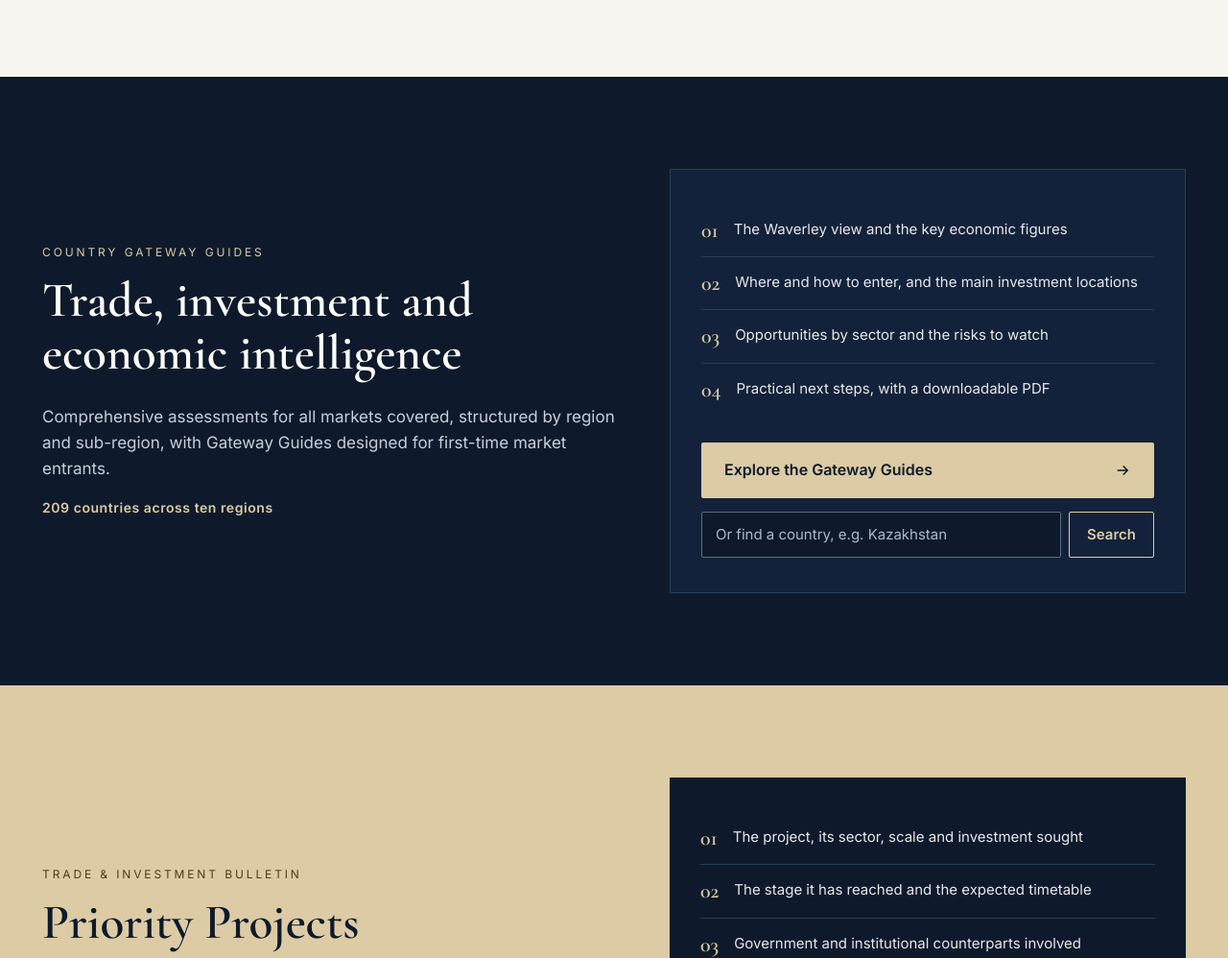
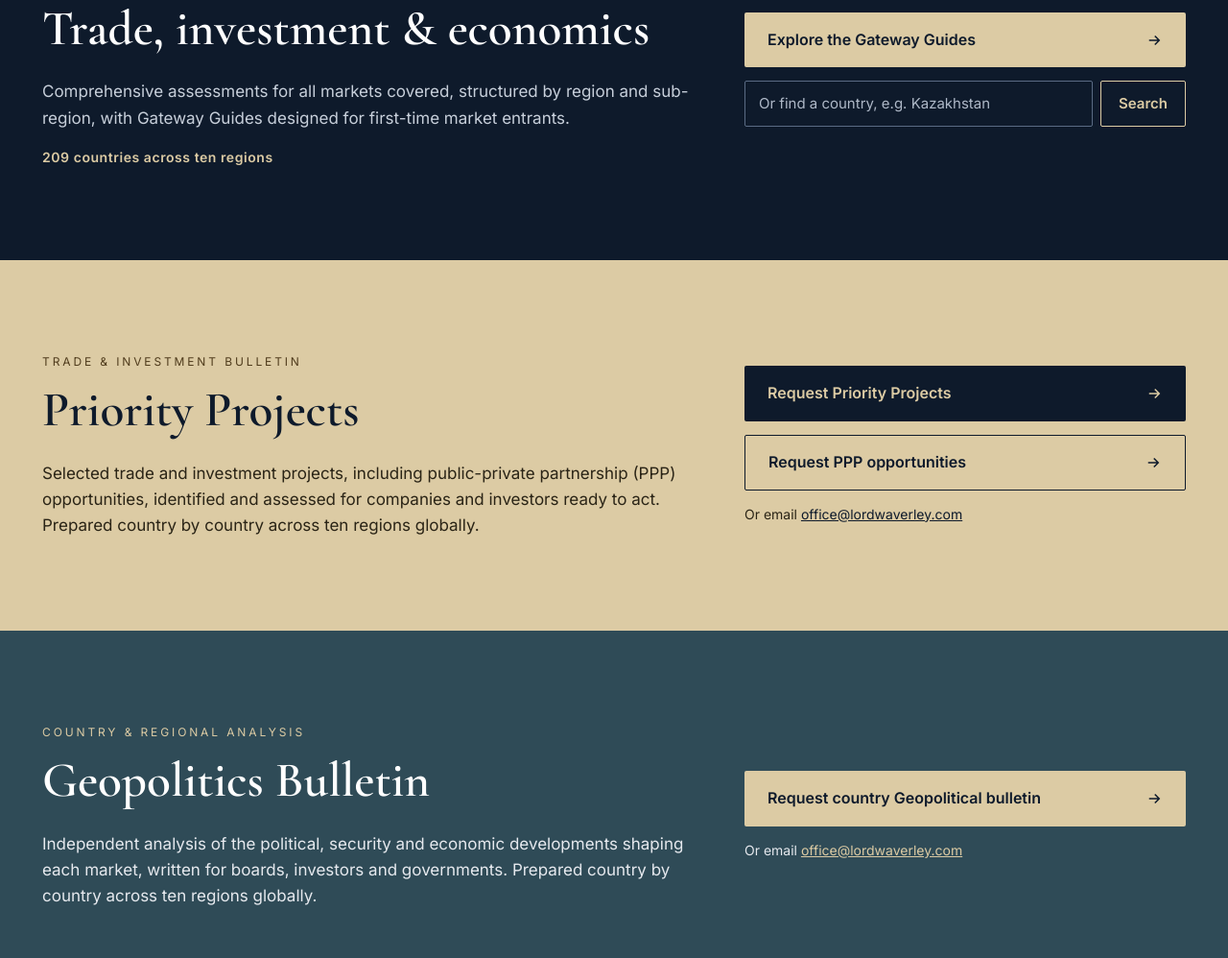
Before and after one commit to limpojm/lw, a plain HTML site: page index.html in a window 1280 px wide. Shown: the part 1802-2800 px from the top of the page at 96% size. Drawn offline with nearby package versions, Linux system fonts and the light colour scheme.

Commit message:
Apply supplied November 16 homepage update

```diff
--- a/index.html
+++ b/index.html
@@ -45,18 +45,15 @@ button:focus-visible,a:focus-visible,input:focus-visible{outline:2px solid #DCCB
   <section id="top" style="background: #0E1A2B; color: #FFFFFF; border-top: 1px solid #22314A">
     <div style="max-width: 1240px; margin: 0 auto; padding: 88px 24px 104px; display: flex; flex-wrap: wrap; gap: 56px; align-items: flex-start">
       <div style="flex: 999 1 560px; min-width: 0">
-        <p style="margin: 0 0 28px; font-size: 12px; letter-spacing: 0.28em; text-transform: uppercase; color: #FFFFFF">Growth · Trade · Investment · Innovation · Sustainability</p>
         <h1 style="margin: 0; font-family: 'Cormorant Garamond', Georgia, serif; font-weight: 600; font-size: clamp(44px, 6vw, 84px); line-height: 1.02; letter-spacing: -0.01em; color: #DCCBA4">Trusted bridge to 209 international markets</h1>
         <p style="margin: 28px 0 0; max-width: 560px; font-size: 19px; color: #C7CFDA">Creating business pathways and unlocking opportunities through strategic partnerships</p>
         <div style="display: flex; flex-wrap: wrap; gap: 14px; margin-top: 40px">
           <a href="country-insights.html" style="background: #DCCBA4; color: #0E1A2B; text-decoration: none; font-weight: 600; padding: 15px 26px; border-radius: 2px; display: flex; align-items: center; gap: 10px">Explore Gateway Guides
             <svg aria-hidden="true" width="16" height="16" viewBox="0 0 24 24" fill="none" stroke="currentColor" stroke-width="2"><path d="M5 12h14M13 6l6 6-6 6"></path></svg>
           </a>
-          <a href="#contact" style="border: 1px solid #5A6B84; color: #FFFFFF; text-decoration: none; font-weight: 500; padding: 15px 26px; border-radius: 2px">Connect with Lord Waverley</a>
-        </div>
-        <div style="display: flex; flex-wrap: wrap; gap: 14px; margin-top: 14px">
           <a href="#priority-projects" style="border: 1px solid #DCCBA4; color: #DCCBA4; text-decoration: none; font-weight: 500; padding: 15px 26px; border-radius: 2px">Request Priority Projects</a>
           <a href="#geopolitics" style="border: 1px solid #DCCBA4; color: #DCCBA4; text-decoration: none; font-weight: 500; padding: 15px 26px; border-radius: 2px">Request Geopolitical bulletin</a>
+          <a href="#advisory" style="border: 1px solid #DCCBA4; color: #DCCBA4; text-decoration: none; font-weight: 500; padding: 15px 26px; border-radius: 2px">Request Advisory Services</a>
         </div>
       </div>
       <div style="flex: 1 1 440px; min-width: 0; border: 1px solid #2C3D58; padding: 28px 30px; background: #13223A">
@@ -74,14 +71,6 @@ button:focus-visible,a:focus-visible,input:focus-visible{outline:2px solid #DCCB
           <li style="display: flex; gap: 18px; padding: 12px 0; border-bottom: 1px solid #5C8F8A; font-family: 'Cormorant Garamond', Georgia, serif; font-size: 21px"><a class="hero-region" href="country-insights.html?region=Caribbean#countries" style="display: flex; gap: 18px; width: 100%; color: inherit; text-decoration: none"><span style="font-family: Inter, sans-serif; font-size: 12px; min-width: 18px; color: #8C9AB0; padding-top: 7px; color: #5C8F8A">10</span>Caribbean</a></li>
         </ol>
       </div>
-    </div>
-  </section>
-
-  <section aria-label="At a glance" style="background: #DCCBA4">
-    <div style="max-width: 1240px; margin: 0 auto; padding: 40px 24px; display: grid; grid-template-columns: repeat(auto-fit, minmax(200px, 1fr)); gap: 24px">
-      <div style="display: flex; flex-direction: column"><span style="font-family: 'Cormorant Garamond', Georgia, serif; font-size: 48px; font-weight: 600; line-height: 1; color: #0E1A2B">10</span><span style="font-size: 14px; font-weight: 500; color: #2A2416; margin-top: 8px">Regions of focus</span></div>
-      <div style="display: flex; flex-direction: column"><span style="font-family: 'Cormorant Garamond', Georgia, serif; font-size: 48px; font-weight: 600; line-height: 1; color: #0E1A2B">209</span><span style="font-size: 14px; font-weight: 500; color: #2A2416; margin-top: 8px">Country profiles</span></div>
-      <div style="display: flex; flex-direction: column"><span style="font-family: 'Cormorant Garamond', Georgia, serif; font-size: 48px; font-weight: 600; line-height: 1; color: #0E1A2B">8</span><span style="font-size: 14px; font-weight: 500; color: #2A2416; margin-top: 8px">Advisory disciplines</span></div>
     </div>
   </section>
 
@@ -111,21 +100,15 @@ button:focus-visible,a:focus-visible,input:focus-visible{outline:2px solid #DCCB
     <div style="max-width: 1240px; margin: 0 auto; padding: 96px 24px; display: flex; flex-wrap: wrap; gap: 56px; align-items: center">
       <div style="flex: 1 1 480px; min-width: 0">
         <p style="margin: 0 0 14px; font-size: 12px; letter-spacing: 0.24em; text-transform: uppercase; color: #DCCBA4">Country Gateway Guides</p>
-        <h2 style="margin: 0; font-family: 'Cormorant Garamond', Georgia, serif; font-weight: 600; font-size: clamp(36px, 4vw, 52px); line-height: 1.08; color: #FFFFFF">Trade, investment and economic intelligence</h2>
+        <h2 style="margin: 0; font-family: 'Cormorant Garamond', Georgia, serif; font-weight: 600; font-size: clamp(36px, 4vw, 52px); line-height: 1.08; color: #FFFFFF">Trade, investment &amp; economics</h2>
         <p style="margin: 24px 0 0; font-size: 17px; color: #C7CFDA">Comprehensive assessments for all markets covered, structured by region and sub-region, with Gateway Guides designed for first-time market entrants.</p>
         <p style="margin: 16px 0 0; font-size: 14px; font-weight: 600; letter-spacing: 0.04em; color: #DCCBA4">209 countries across ten regions</p>
       </div>
-      <div style="flex: 1 1 420px; min-width: 0; background: #13223A; border: 1px solid #2C3D58; color: #FFFFFF; padding: 36px 32px; display: flex; flex-direction: column; gap: 28px">
-        <ul style="list-style: none; margin: 0; padding: 0; display: flex; flex-direction: column">
-          <li style="display: flex; gap: 16px; padding: 14px 0; border-bottom: 1px solid #2C3D58"><span style="font-family: 'Cormorant Garamond', Georgia, serif; font-size: 22px; font-weight: 600; color: #DCCBA4; line-height: 1.2">01</span><span style="font-size: 15px; color: #E6E9EE">The Waverley view and the key economic figures</span></li>
-          <li style="display: flex; gap: 16px; padding: 14px 0; border-bottom: 1px solid #2C3D58"><span style="font-family: 'Cormorant Garamond', Georgia, serif; font-size: 22px; font-weight: 600; color: #DCCBA4; line-height: 1.2">02</span><span style="font-size: 15px; color: #E6E9EE">Where and how to enter, and the main investment locations</span></li>
-          <li style="display: flex; gap: 16px; padding: 14px 0; border-bottom: 1px solid #2C3D58"><span style="font-family: 'Cormorant Garamond', Georgia, serif; font-size: 22px; font-weight: 600; color: #DCCBA4; line-height: 1.2">03</span><span style="font-size: 15px; color: #E6E9EE">Opportunities by sector and the risks to watch</span></li>
-          <li style="display: flex; gap: 16px; padding: 14px 0"><span style="font-family: 'Cormorant Garamond', Georgia, serif; font-size: 22px; font-weight: 600; color: #DCCBA4; line-height: 1.2">04</span><span style="font-size: 15px; color: #E6E9EE">Practical next steps, with a downloadable PDF</span></li>
-        </ul>
+      <div style="flex: 1 1 380px; max-width: 460px; min-width: 0; display: flex; flex-direction: column; gap: 14px">
         <a href="country-insights.html" style="background: #DCCBA4; color: #0E1A2B; text-decoration: none; font-weight: 600; padding: 16px 24px; border-radius: 2px; display: flex; justify-content: space-between; align-items: center; gap: 12px">Explore the Gateway Guides
           <svg aria-hidden="true" width="18" height="18" viewBox="0 0 24 24" fill="none" stroke="currentColor" stroke-width="2"><path d="M5 12h14M13 6l6 6-6 6"></path></svg>
         </a>
-        <form action="country-insights.html" method="get" style="display: flex; gap: 8px; flex-wrap: wrap; margin: -14px 0 0">
+        <form action="country-insights.html" method="get" style="display: flex; gap: 8px; flex-wrap: wrap; margin: 0">
           <label for="country-search" style="position: absolute; width: 1px; height: 1px; overflow: hidden; clip: rect(0 0 0 0)">Find a country</label>
           <input id="country-search" name="q" type="search" placeholder="Or find a country, e.g. Kazakhstan" style="flex: 1 1 180px; min-width: 0; font: inherit; font-size: 15px; padding: 11px 14px; border: 1px solid #5A6B84; border-radius: 2px; background: #0E1A2B; color: #FFFFFF">
           <button type="submit" style="font: inherit; font-size: 15px; font-weight: 600; padding: 11px 18px; border: 1px solid #DCCBA4; border-radius: 2px; background: transparent; color: #DCCBA4; cursor: pointer">Search</button>
@@ -139,20 +122,16 @@ button:focus-visible,a:focus-visible,input:focus-visible{outline:2px solid #DCCB
       <div style="flex: 1 1 480px; min-width: 0">
         <p style="margin: 0 0 14px; font-size: 12px; letter-spacing: 0.24em; text-transform: uppercase; color: #4F3B1C">Trade &amp; Investment Bulletin</p>
         <h2 style="margin: 0; font-family: 'Cormorant Garamond', Georgia, serif; font-weight: 600; font-size: clamp(36px, 4vw, 52px); line-height: 1.08; color: #0E1A2B">Priority Projects</h2>
-        <p style="margin: 24px 0 0; font-size: 17px; color: #2A2416">Selected trade and investment projects, identified and assessed for companies and investors ready to act. Prepared country by country across ten regions globally.</p>
-        <p style="margin: 16px 0 0; font-size: 14px; font-weight: 600; letter-spacing: 0.04em; color: #4F3B1C">Available on request</p>
+        <p style="margin: 24px 0 0; font-size: 17px; color: #2A2416">Selected trade and investment projects, including public-private partnership (PPP) opportunities, identified and assessed for companies and investors ready to act. Prepared country by country across ten regions globally.</p>
       </div>
-      <div style="flex: 1 1 420px; min-width: 0; background: #0E1A2B; color: #FFFFFF; padding: 36px 32px; display: flex; flex-direction: column; gap: 28px">
-        <ul style="list-style: none; margin: 0; padding: 0; display: flex; flex-direction: column">
-          <li style="display: flex; gap: 16px; padding: 14px 0; border-bottom: 1px solid #2C3D58"><span style="font-family: 'Cormorant Garamond', Georgia, serif; font-size: 22px; font-weight: 600; color: #DCCBA4; line-height: 1.2">01</span><span style="font-size: 15px; color: #E6E9EE">The project, its sector, scale and investment sought</span></li>
-          <li style="display: flex; gap: 16px; padding: 14px 0; border-bottom: 1px solid #2C3D58"><span style="font-family: 'Cormorant Garamond', Georgia, serif; font-size: 22px; font-weight: 600; color: #DCCBA4; line-height: 1.2">02</span><span style="font-size: 15px; color: #E6E9EE">The stage it has reached and the expected timetable</span></li>
-          <li style="display: flex; gap: 16px; padding: 14px 0; border-bottom: 1px solid #2C3D58"><span style="font-family: 'Cormorant Garamond', Georgia, serif; font-size: 22px; font-weight: 600; color: #DCCBA4; line-height: 1.2">03</span><span style="font-size: 15px; color: #E6E9EE">Government and institutional counterparts involved</span></li>
-          <li style="display: flex; gap: 16px; padding: 14px 0"><span style="font-family: 'Cormorant Garamond', Georgia, serif; font-size: 22px; font-weight: 600; color: #DCCBA4; line-height: 1.2">04</span><span style="font-size: 15px; color: #E6E9EE">An assessment of the opportunity and the risks</span></li>
-        </ul>
-        <a href="mailto:office@lordwaverley.com?subject=Priority%20Projects%3A%20country%20bulletin%20request&amp;body=Country%20or%20countries%20of%20interest%3A%20" style="background: #DCCBA4; color: #0E1A2B; text-decoration: none; font-weight: 600; padding: 16px 24px; border-radius: 2px; display: flex; justify-content: space-between; align-items: center; gap: 12px">Request Priority Projects
+      <div style="flex: 1 1 380px; max-width: 460px; min-width: 0; display: flex; flex-direction: column; gap: 14px">
+        <a href="mailto:office@lordwaverley.com?subject=Priority%20Projects%3A%20country%20bulletin%20request&amp;body=Country%20or%20countries%20of%20interest%3A%20" style="background: #0E1A2B; color: #DCCBA4; text-decoration: none; font-weight: 600; padding: 16px 24px; border-radius: 2px; display: flex; justify-content: space-between; align-items: center; gap: 12px">Request Priority Projects
           <svg aria-hidden="true" width="18" height="18" viewBox="0 0 24 24" fill="none" stroke="currentColor" stroke-width="2"><path d="M5 12h14M13 6l6 6-6 6"></path></svg>
         </a>
-        <p style="margin: -14px 0 0; font-size: 14px; color: #C7CFDA">Or email <a href="mailto:office@lordwaverley.com?subject=Priority%20Projects%3A%20country%20bulletin%20request" style="color: #DCCBA4">office@lordwaverley.com</a></p>
+        <a href="mailto:office@lordwaverley.com?subject=PPP%20opportunities%3A%20request&amp;body=Country%20or%20countries%20of%20interest%3A%20" style="border: 1px solid #0E1A2B; color: #0E1A2B; text-decoration: none; font-weight: 600; padding: 15px 24px; border-radius: 2px; display: flex; justify-content: space-between; align-items: center; gap: 12px">Request PPP opportunities
+          <svg aria-hidden="true" width="18" height="18" viewBox="0 0 24 24" fill="none" stroke="currentColor" stroke-width="2"><path d="M5 12h14M13 6l6 6-6 6"></path></svg>
+        </a>
+        <p style="margin: 0; font-size: 14px; color: #2A2416">Or email <a href="mailto:office@lordwaverley.com?subject=Priority%20Projects%3A%20country%20bulletin%20request" style="color: #0E1A2B">office@lordwaverley.com</a></p>
       </div>
     </div>
   </section>
@@ -163,19 +142,12 @@ button:focus-visible,a:focus-visible,input:focus-visible{outline:2px solid #DCCB
         <p style="margin: 0 0 14px; font-size: 12px; letter-spacing: 0.24em; text-transform: uppercase; color: #DCCBA4">Country &amp; Regional Analysis</p>
         <h2 style="margin: 0; font-family: 'Cormorant Garamond', Georgia, serif; font-weight: 600; font-size: clamp(36px, 4vw, 52px); line-height: 1.08; color: #FFFFFF">Geopolitics Bulletin</h2>
         <p style="margin: 24px 0 0; font-size: 17px; color: #E6E9EE">Independent analysis of the political, security and economic developments shaping each market, written for boards, investors and governments. Prepared country by country across ten regions globally.</p>
-        <p style="margin: 16px 0 0; font-size: 14px; font-weight: 600; letter-spacing: 0.04em; color: #DCCBA4">Available on request</p>
       </div>
-      <div style="flex: 1 1 420px; min-width: 0; background: #0E1A2B; color: #FFFFFF; padding: 36px 32px; display: flex; flex-direction: column; gap: 28px">
-        <ul style="list-style: none; margin: 0; padding: 0; display: flex; flex-direction: column">
-          <li style="display: flex; gap: 16px; padding: 14px 0; border-bottom: 1px solid #2C3D58"><span style="font-family: 'Cormorant Garamond', Georgia, serif; font-size: 22px; font-weight: 600; color: #DCCBA4; line-height: 1.2">01</span><span style="font-size: 15px; color: #E6E9EE">The political landscape and the key decision makers</span></li>
-          <li style="display: flex; gap: 16px; padding: 14px 0; border-bottom: 1px solid #2C3D58"><span style="font-family: 'Cormorant Garamond', Georgia, serif; font-size: 22px; font-weight: 600; color: #DCCBA4; line-height: 1.2">02</span><span style="font-size: 15px; color: #E6E9EE">Security, sanctions and regulatory developments</span></li>
-          <li style="display: flex; gap: 16px; padding: 14px 0; border-bottom: 1px solid #2C3D58"><span style="font-family: 'Cormorant Garamond', Georgia, serif; font-size: 22px; font-weight: 600; color: #DCCBA4; line-height: 1.2">03</span><span style="font-size: 15px; color: #E6E9EE">Regional relationships and external influences</span></li>
-          <li style="display: flex; gap: 16px; padding: 14px 0"><span style="font-family: 'Cormorant Garamond', Georgia, serif; font-size: 22px; font-weight: 600; color: #DCCBA4; line-height: 1.2">04</span><span style="font-size: 15px; color: #E6E9EE">The implications and risks for trade and investment</span></li>
-        </ul>
+      <div style="flex: 1 1 380px; max-width: 460px; min-width: 0; display: flex; flex-direction: column; gap: 14px">
         <a href="mailto:office@lordwaverley.com?subject=Geopolitics%3A%20country%20bulletin%20request&amp;body=Country%20or%20countries%20of%20interest%3A%20" style="background: #DCCBA4; color: #0E1A2B; text-decoration: none; font-weight: 600; padding: 16px 24px; border-radius: 2px; display: flex; justify-content: space-between; align-items: center; gap: 12px">Request country Geopolitical bulletin
           <svg aria-hidden="true" width="18" height="18" viewBox="0 0 24 24" fill="none" stroke="currentColor" stroke-width="2"><path d="M5 12h14M13 6l6 6-6 6"></path></svg>
         </a>
-        <p style="margin: -14px 0 0; font-size: 14px; color: #C7CFDA">Or email <a href="mailto:office@lordwaverley.com?subject=Geopolitics%3A%20country%20bulletin%20request" style="color: #DCCBA4">office@lordwaverley.com</a></p>
+        <p style="margin: 0; font-size: 14px; color: #E6E9EE">Or email <a href="mailto:office@lordwaverley.com?subject=Geopolitics%3A%20country%20bulletin%20request" style="color: #DCCBA4">office@lordwaverley.com</a></p>
       </div>
     </div>
   </section>
```
